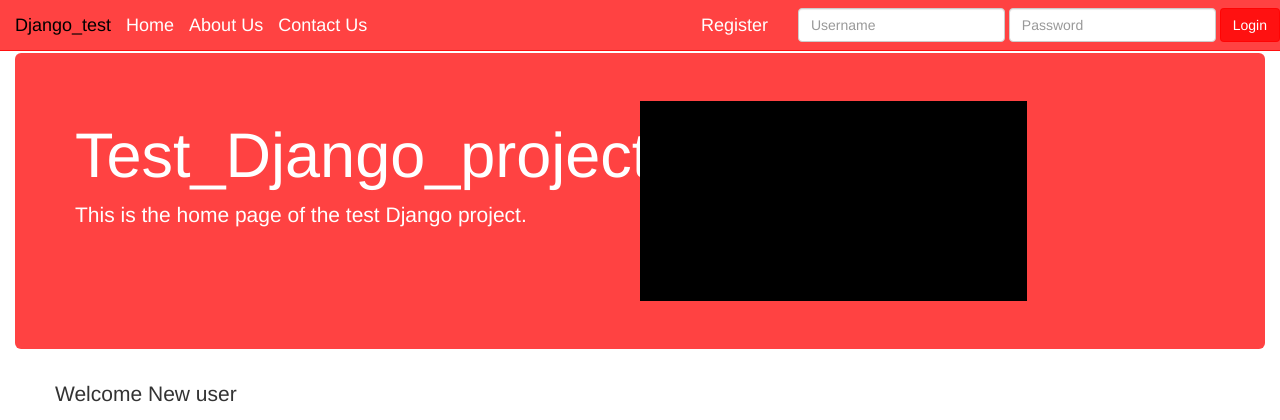
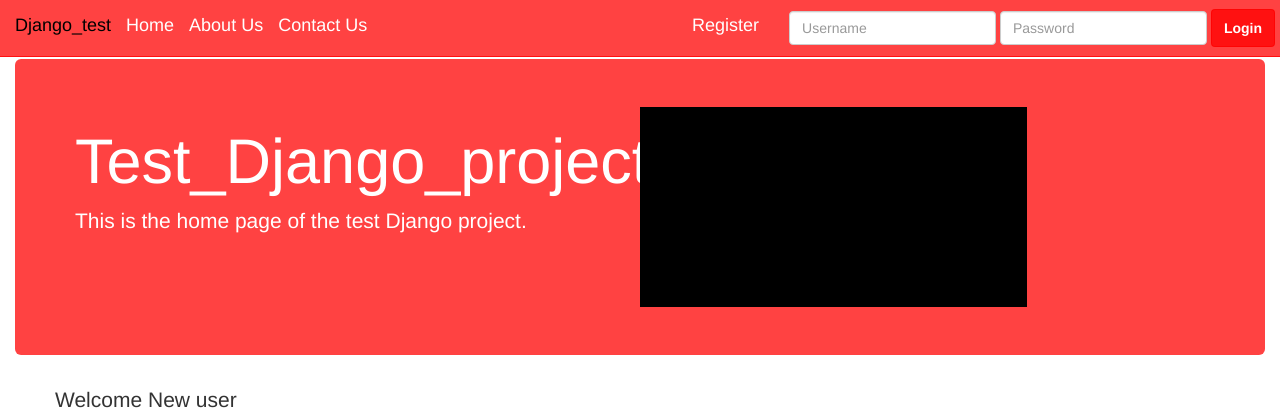
Before and after one commit to gtfletcher/Django_test, a Django app: page / in a window 1280 px wide. Shown: the top 420 px of the page. Run offline with Django 3.2, Linux system fonts and the light colour scheme; some libraries are stand-ins or nearby versions.

Commit message:
Finished navbar

```diff
--- a/templates/navbar.html
+++ b/templates/navbar.html
@@ -17,10 +17,13 @@
             <a class="navbar-brand" href="{% url 'contact' %}" ><li> Contact Us</li></a>
           </ul>
 
+
+
+
             <ul class="nav navbar-nav navbar-right">
             <!-- only show login bar if user is not logged in and we are not on the login page  -->
             {% if request.user.is_authenticated %}
-                <li class="active"><a href="{% url 'auth_logout' %}" style='color:#FFF; background-color:rgba(255, 0, 0, 0.90);'>Logout</a></li>
+                <a class='btn btn-primary' href="{% url 'auth_logout' %}" style='padding: 12px 15px; margin-bottom: 1px; margin-top: 1px; margin-right:5px'><li><b>Logout</b></li></a>
             {% else %}
                 <!--  <li class="active"><a href="{% url 'auth_login' %}">Login</a></li>  -->
                 {% if not "accounts/login" in request.get_full_path %}
@@ -32,7 +35,7 @@
                     <div class='form-group'>
                         <input type='password' class='form-control' name='password' placeholder='Password' />
                     </div>
-                    <button type='submit' class='btn btn-primary' >Login</button>
+                    <button type='submit' class='btn btn-primary' style='padding: 8px 12px; margin-bottom: 1px; margin-top: 1px; margin-right:5px'><li><b>Login</b></li></button>
                 </form>
                 {% endif%}
                 <a class='navbar-brand' href="{% url 'registration_register' %}" > <li>Register</li></a>
```
Also changed, not shown: db.sqlite3, 1 other file.
